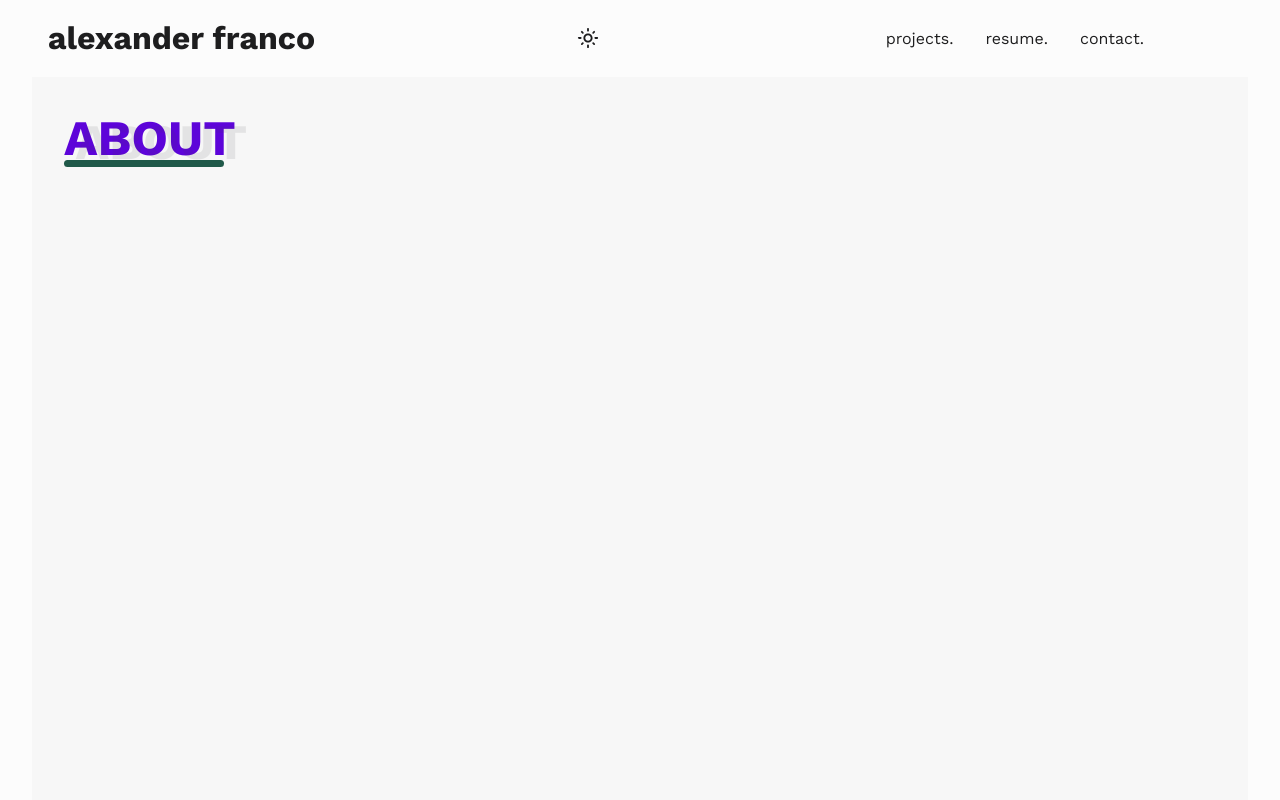
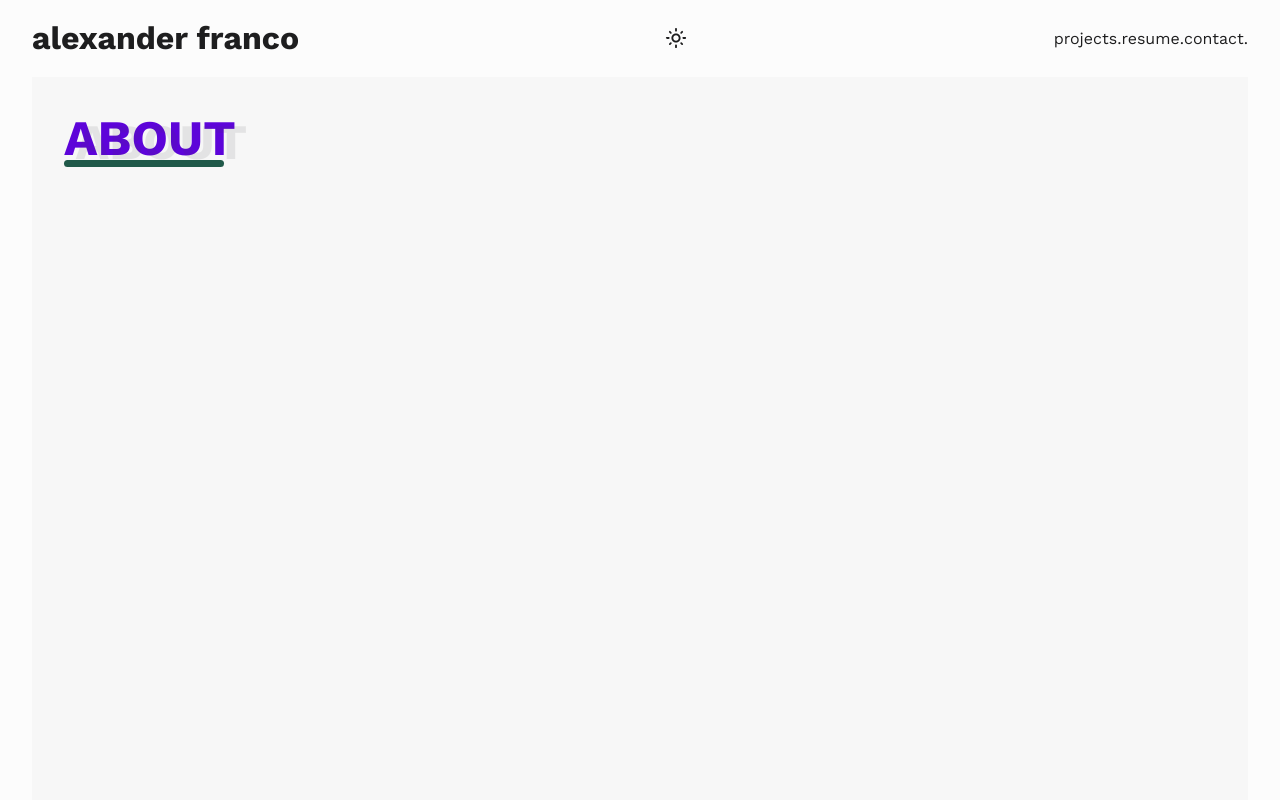
Before and after one commit to alexfranco12/my-portfolio, a Gatsby site: page /about in a window 1280 px wide. Shown: the top 800 px of the page. Built offline with nearby package versions, Linux system fonts and the light colour scheme; Gatsby itself is replaced by a stand-in of ours.

Commit message:
refactored navigation bar and centered darkmode toggle. added indicators under the navigation links when hovering

```diff
--- a/src/Layouts/MainLayout.js
+++ b/src/Layouts/MainLayout.js
@@ -3,7 +3,6 @@ import styled, { ThemeProvider } from "styled-components";
 import { InnerLayout } from ".";
 import { Footer, NavBar, Seo } from '../components'
 import { Light, Dark } from '../themes/colors'
-import { MdOutlineLightMode } from 'react-icons/md'
 
 export const MainLayout = ({ children }) => {
   const [ darkMode, setDarkMode ] = useState(false)
@@ -12,21 +11,10 @@ export const MainLayout = ({ children }) => {
     <ThemeProvider theme={darkMode ? Dark : Light} >
       <MainLayoutStyled>
           <Seo />
-          <NavBar />
-          <div
-            className="light-dark-mode"
-            role="button"
-            onClick={() => setDarkMode(!darkMode)}
-            onKeyDown={() => setDarkMode(!darkMode)}
-            tabIndex="0"
-          >
-            <div className="icon"><MdOutlineLightMode /></div>
-          </div>
-
+          <NavBar setDarkMode={setDarkMode} />
           <InnerLayout>
             {children}
           </InnerLayout>
-
           <Footer />
         </MainLayoutStyled>
     </ThemeProvider>
@@ -40,35 +28,13 @@ const MainLayoutStyled = styled.div`
   grid-template-rows: 4.8rem auto;
   gap: 0 2rem;
   min-width: 320px;
-  & .light-dark-mode {
-    grid-column: 6 / span 3;
-    grid-row: 1 / 1;
-    display: flex;
-    align-items: center;
-    justify-content: center;
-    cursor: pointer;
-    & .icon {
-      display: flex;
-      align-items: center;
-      justify-content: center;
-      & svg {
-        font-size: 1.375rem;
-        color: ${props => props.theme.colors.dark1};
-      }
-    }
-  }
+
 
   @media ${props => props.theme.breakpoints.tablet} {
     grid-template-columns: 0 repeat(6, 1fr) 0 ;
     grid-gap: 0 1rem;
-    & .light-dark-mode {
-      grid-column: 3 / span 2;
-    }
   }
 
   @media ${props => props.theme.breakpoints.mobile} {
-    & .light-dark-mode {
-      grid-column: 3 / span 4;
-    }
   }
 `;
--- a/src/components/Landing.js
+++ b/src/components/Landing.js
@@ -25,11 +25,11 @@ export const Landing = () => {
       return;
     }
 
+    // timing for each letter.
     const timeout = setTimeout(() => {
       setSubIndex((prev) => prev + (reverse ? -1 : 1));
     }, Math.max(reverse ? 75 : subIndex === words[index].length ? 1000 :
-                150, parseInt(Math.random() * 350)));
-
+                150, (parseInt(Math.random() * 350) + 100)));
     return () => clearTimeout(timeout);
   }, [subIndex, index, reverse]);
 
--- a/src/components/navigation/HamburgerMenu.js
+++ b/src/components/navigation/HamburgerMenu.js
@@ -32,8 +32,6 @@ export const HamburgerMenu = () => {
 };
 
 const HamburgerMenuStyled = styled.div`
-  grid-column: 5 / span 2;
-  grid-row: 1;
   display: flex;
   justify-content: center;
   align-items: center;
--- a/src/components/navigation/NavBar.js
+++ b/src/components/navigation/NavBar.js
@@ -1,36 +1,28 @@
 import React, { useEffect, useState } from "react";
 import styled from "styled-components";
 import { HamburgerMenu, NavItems } from "..";
-
+import { MdOutlineLightMode } from 'react-icons/md'
 import { Link } from "gatsby";
 
-export const NavBar = () => {
-  const isBrowser = typeof window !== 'undefined'
-  const [width, setWidth] = useState(isBrowser ? window.innerWidth : 0)
-
-  useEffect(() => {
-    if (!isBrowser) return false
-    const handleResize = () => setWidth(window.innerWidth)
-    window.addEventListener('resize', handleResize)
-    return () => {
-      window.removeEventListener('resize', handleResize)
-    }
-  },[isBrowser]);
-
+export const NavBar = ({ setDarkMode }) => {
   return (
     <NavBarStyled>
       <Link to="/" className="name">
-        { width > 770
-          ? <h1>alexander franco</h1>
-          : <h1>af</h1>
-        }
+        <h1 className="long-name">alexander franco</h1>
+        <h1 className="short-name">af</h1>
       </Link>
 
-      { width > 600
-        ? <NavItems />
-        : <HamburgerMenu />
-      }
+      <div
+        className="light-dark-mode"
+        role="button"
+        onClick={() => setDarkMode(prev => !prev)}
+        onKeyDown={() => setDarkMode(prev => !prev)}
+        tabIndex="0"
+      > <MdOutlineLightMode />
+      </div>
 
+      <div className="nav-items"><NavItems /></div>
+      <div className="hamburger"><HamburgerMenu /></div>
     </NavBarStyled>
    );
 }
@@ -39,24 +31,60 @@ const NavBarStyled = styled.div`
   display: grid;
   grid-column: 2 / span 12;
   grid-row: 1 / 2;
-  grid-template-columns: subgrid;
-  grid-template-rows: auto;
-  grid-gap: 0 2rem;
+  display: flex;
+  justify-content: space-between;
+  align-items: center;
   width: 100%;
   & .name {
-    grid-column: 1 / span 4;
-    grid-row: 1;
+    color: ${props => props.theme.colors.dark1};
+    position: relative;
+    & h1 {
+      &::before {
+        content: "";
+        position: absolute;
+        bottom: 0;
+        left: 0;
+        width: 100%;
+        height: 0;
+        background-color: ${props => props.theme.colors.main1};
+        transition: All 0.3s cubic-bezier(0.445, 0.05, 0.55, 0.95);
+        opacity: 0.45;
+      }
+      &:hover::before{
+        height: 15%;
+      }
+    }
+  }
+  & .light-dark-mode {
     display: flex;
-    justify-content: start;
     align-items: center;
-    color: ${props => props.theme.colors.dark1};
-    & h1 {
-      margin-left: 1rem;
+    justify-content: center;
+    cursor: pointer;
+    & svg {
+      font-size: 1.375rem;
+      color: ${props => props.theme.colors.dark1};
     }
   }
 
 
+  // ---- MEDIA RULES ----
+  @media only screen and (min-width: 600px) {
+    .short-name, .hamburger {
+      display: none;
+    }
+  }
+
+  @media only screen and (max-width: 600px) {
+    .long-name, .nav-items {
+      display: none;
+    }
+  }
+
   @media ${props => props.theme.breakpoints.tablet} {
     grid-column: 2 / span 6;
   }
+
+  @media ${props => props.theme.breakpoints.mobile} {
+
+  }
 `;
--- a/src/components/navigation/NavItem.js
+++ b/src/components/navigation/NavItem.js
@@ -15,5 +15,5 @@ export const NavItem = ({ href, text }) => {
 };
 
 const NavItemStyled = styled.div`
-
+  margin: auto 1rem;
 `;
--- a/src/components/navigation/NavItems.js
+++ b/src/components/navigation/NavItems.js
@@ -13,16 +13,27 @@ export const NavItems = () => {
 }
 
 const NavItemsStyled = styled.div`
-  grid-column: 8 / span 4;
-  grid-row: 1;
-  display: flex;
-  justify-content: end;
-  align-items: center;
-  & :not(:last-child) {
-    margin-right: 2rem;
-  }
   & a {
+    position: relative;
     color: ${props => props.theme.colors.dark1};
+    z-index: 5;
+    & :not(:last-child) {
+      margin-right: 2rem;
+    }
+    &::before {
+      content: "";
+      position: absolute;
+      bottom: -4px;
+      left: 0;
+      width: 100%;
+      height: 0;
+      background-color: ${props => props.theme.colors.main1};
+      transition: All 0.3s cubic-bezier(0.445, 0.05, 0.55, 0.95);
+      opacity: 0.45;
+    }
+    &:hover::before{
+      height: 25%;
+    }
   }
 
   @media ${props => props.theme.breakpoints.tablet} {
```
Also changed, not shown: 1 other file.
